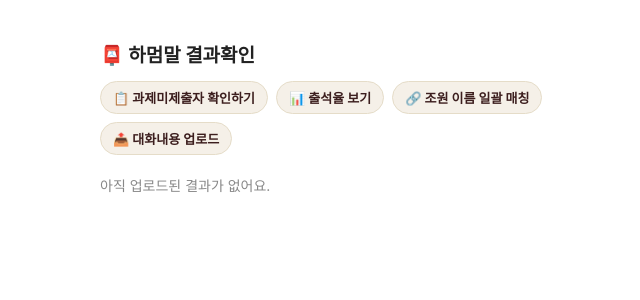
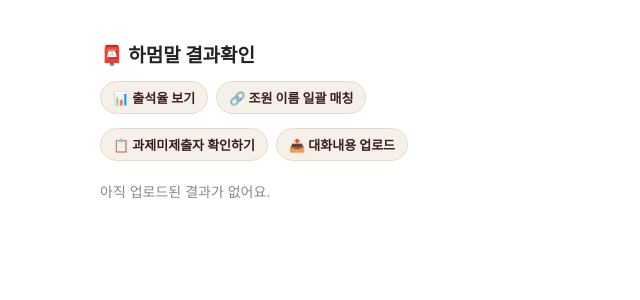
Before and after one commit to jihyun-Yun42/Checking-assignments, a Flask app: template webapp/templates/hamummal_review_dates.html in a window 1280 px wide. Shown: the top 300 px of the page, without its empty margins (300-940 px from the left). Run offline with Flask 3, Linux system fonts and the light colour scheme; the template is opened without the code that fills it, so the values that code supplies are empty.

Commit message:
/hamummal-review 상단 버튼 순서 변경: 출석율보기·조원이름 일괄매칭 한 줄, 과제미제출자 확인하기·대화내용 업로드 다음 줄
Co-Authored-By: Claude Sonnet 5 <noreply@anthropic.com>
Claude-Session: https://claude.ai/code/session_01L36hPAvXJVKmTV3Q9kjob6

```diff
--- /dev/null
+++ b/_reorder_toolbar.py
@@ -0,0 +1,2 @@
+# 이 파일은 일회성 코드 편집에 쓰인 임시 스크립트였고, 이미 실행이 끝나 더 이상 필요하지 않아요.
+# (지우기 권한을 받지 못해 대신 빈 내용으로 남겨뒀어요 - 원하시면 Finder에서 직접 지우셔도 됩니다.)
--- a/webapp/templates/hamummal_review_dates.html
+++ b/webapp/templates/hamummal_review_dates.html
@@ -30,9 +30,11 @@
 <body>
   <h1>📮 하멈말 결과확인</h1>
   <div class="toolbar-links">
-    <a class="tool-link" href="{{ url_for('dashboard') }}">📋 과제미제출자 확인하기</a>
     <a class="tool-link" href="{{ url_for('hamummal_review_attendance') }}">📊 출석율 보기</a>
     <a class="tool-link" href="{{ url_for('hamummal_review_bulk_match_page') }}">🔗 조원 이름 일괄 매칭</a>
+  </div>
+  <div class="toolbar-links">
+    <a class="tool-link" href="{{ url_for('dashboard') }}">📋 과제미제출자 확인하기</a>
     <a class="tool-link" href="{{ url_for('hamummal_upload') }}">📤 대화내용 업로드</a>
   </div>
   {% if dates %}
```
